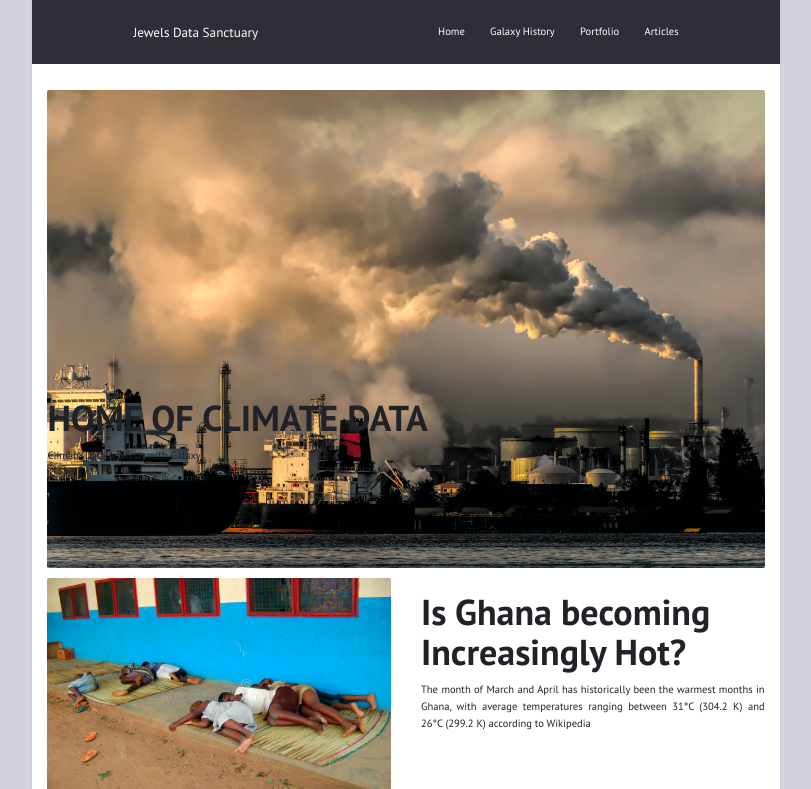
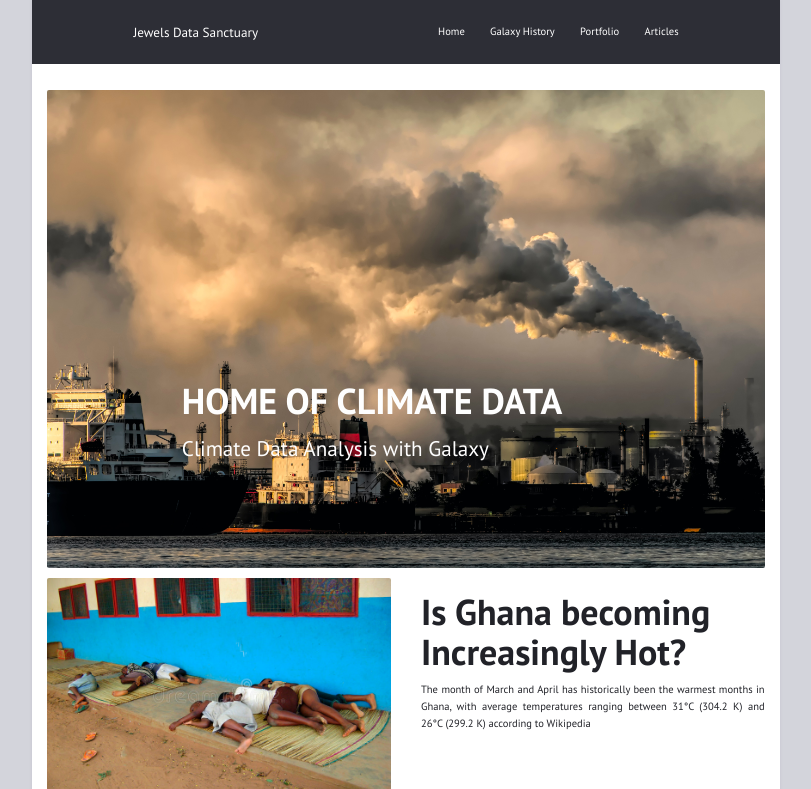
Before and after one commit to DataRockMyWorld/DataRockMyWorld.github.io, a Jekyll site: the page built from index.html, in a window 1280 px wide. Shown: the top 789 px of the page, without its empty margins (234-1045 px from the left). Built offline with Jekyll 4.4.1, drawn with Linux system fonts in a browser that asks for light colours; grey boxes are pictures that could not be loaded.

Commit message:
Update styles.css

```diff
--- a/assets/css/styles.css
+++ b/assets/css/styles.css
@@ -1,5 +1,8 @@
 .banner-wrapper{
   position: absolute;
   bottom: 20%;
+  left: 20%;
   text-align: center;
+  color: #FEFEFE;
+  font-size: 2.0em;
 }
```
